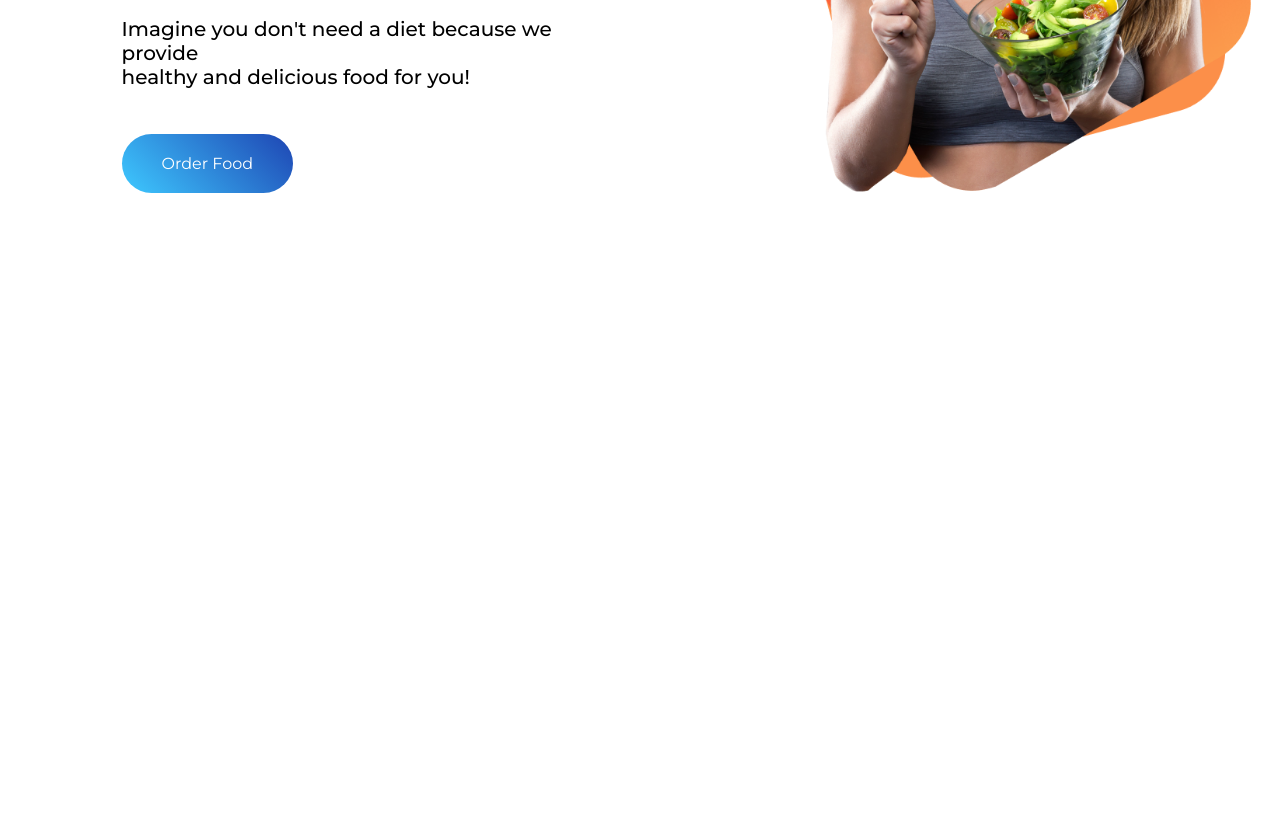
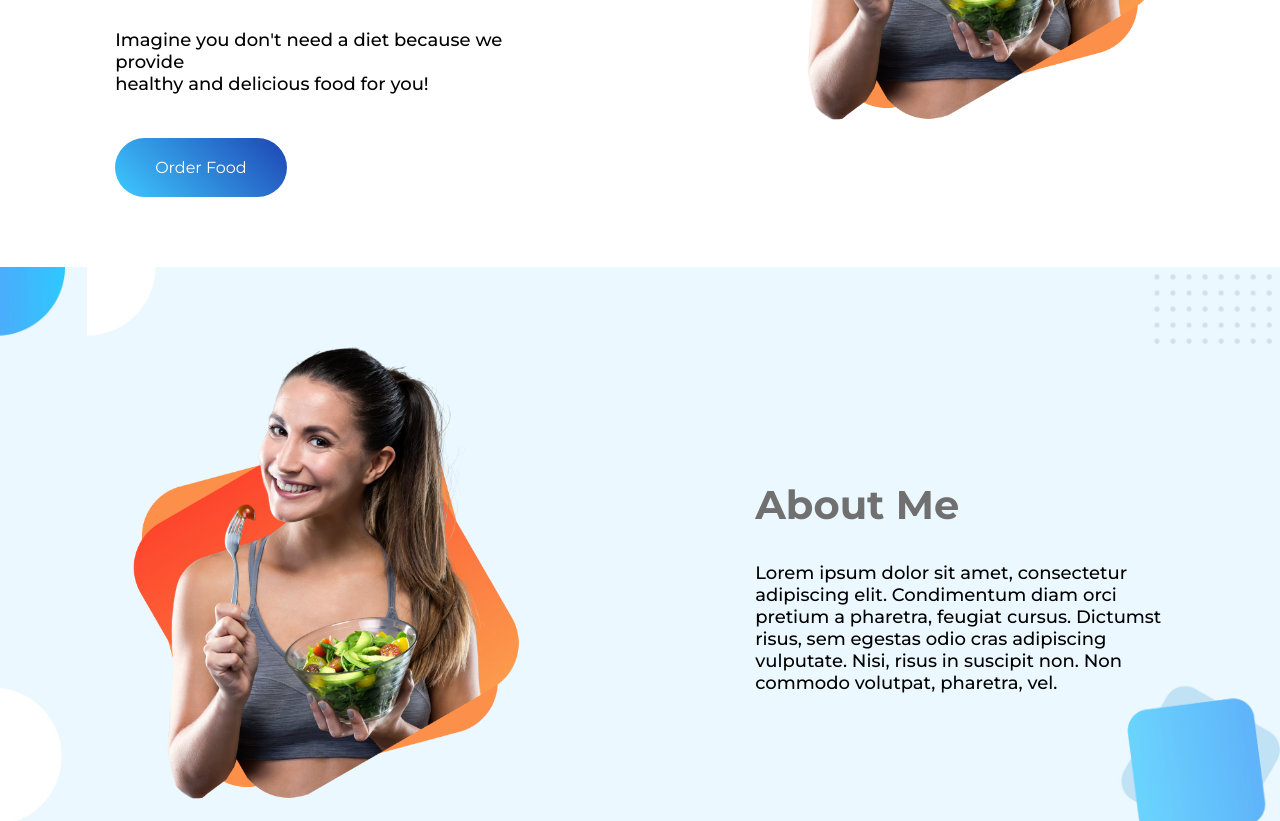
Before and after one commit to ferdousalam007/-Food-Society, a plain HTML site: page index.html in a window 1280 px wide. Shown: the part 467-1288 px from the top of the page. Before the commit the page ends 800 px from the top, so only its background shows below. Drawn offline with Linux system fonts and the light colour scheme.

Commit message:
about section complete

```diff
--- a/index.html
+++ b/index.html
@@ -22,5 +22,14 @@
             <img src="images/banner-image.png" alt="">
         </div>
     </section>
+    <section class="about-section display-items">
+        <div class="half-width">
+            <img src="images/banner-image.png" alt="">
+        </div>
+        <div class="half-width">
+            <h2>About Me</h2>
+            <p>Lorem ipsum dolor sit amet, consectetur adipiscing elit. Condimentum diam orci pretium a pharetra, feugiat cursus. Dictumst risus, sem egestas odio cras adipiscing vulputate. Nisi, risus in suscipit non. Non commodo volutpat, pharetra, vel.</p>
+        </div>
+    </section>
 </body>
 </html>
--- a/style.css
+++ b/style.css
@@ -3,14 +3,19 @@ body{
     margin: 0;
 }
 section{
-    padding: 100px 0;
+    padding: 70px 0;
 }
 h1{
     font-size: 55px;
     font-weight: 700;
 }
-p{
-    font-size: 20px;
+h2{
+    font-size: 40px;
+    font-weight: 700;
+    color: #707070;
+}
+p {
+    font-size: 18px;
     font-weight: 500;
 }
 .highlight-color{
@@ -19,9 +24,10 @@ p{
 .display-items{
     display: flex;
 }
-.half-width{
+.half-width {
     width: 40%;
     padding-left: 9%;
+    padding-right: 8%;
     margin: auto;
 }
 img{
@@ -36,3 +42,9 @@ img{
     display: inline-block;
     margin-top: 25px;
 }
+.about-section{
+    background-image: url(images/Frame-57.jpg);
+    background-size: cover;
+    background-repeat: no-repeat;
+    padding-bottom: 0;
+}
```
Also changed, not shown: images/Food Network/Feature/Single/Person Image.png (added), images/Frame-57.jpg (added), images/about.png (added), 1 other file.
